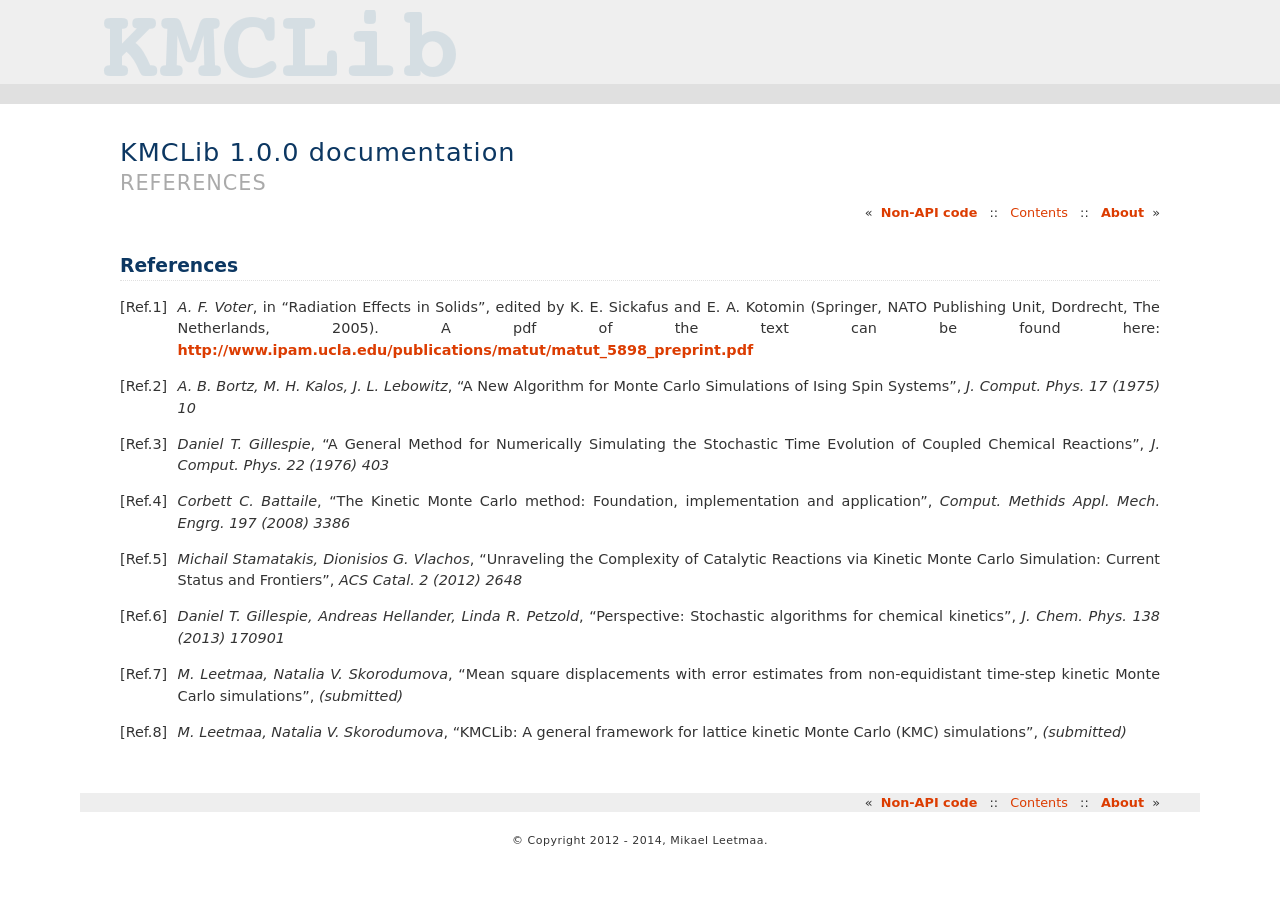
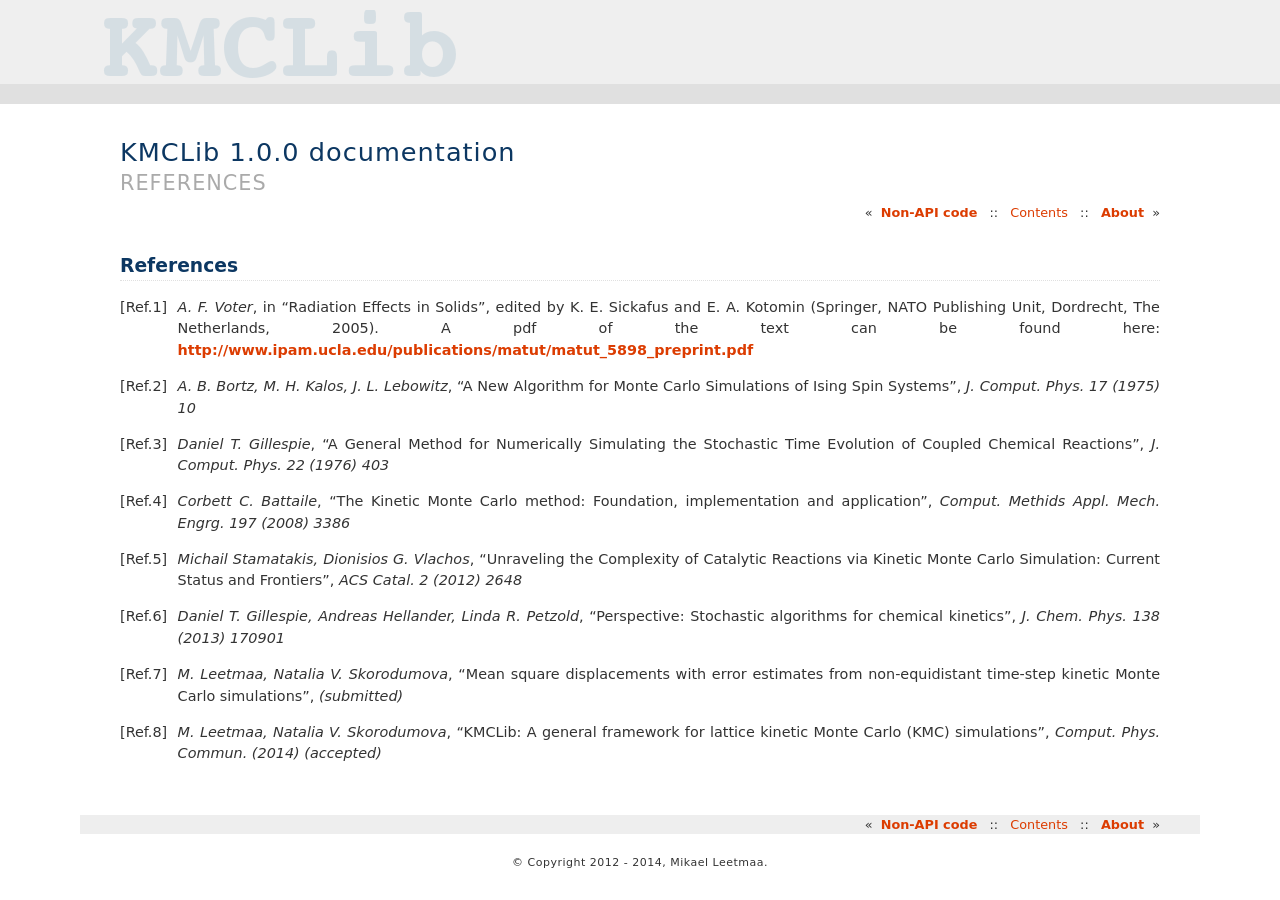
Before and after one commit to leetmaa/KMCLib, a Sphinx documentation site: the page built from python/doc/source/references.rst, in a window 1280 px wide. Built offline with Sphinx 7.4.7, drawn with Linux system fonts in a browser that asks for light colours; formulas are drawn with MathJax 3.

Commit message:
Task #0104: Updated the manual with accepted paper reference.

```diff
--- a/python/doc/source/references.rst
+++ b/python/doc/source/references.rst
@@ -15,4 +15,4 @@ References
 
 .. [Ref.7] *M. Leetmaa, Natalia V. Skorodumova*, "Mean square displacements with error estimates from non-equidistant time-step kinetic Monte Carlo simulations", *(submitted)*
 
-.. [Ref.8] *M. Leetmaa, Natalia V. Skorodumova*, "KMCLib: A general framework for lattice kinetic Monte Carlo (KMC) simulations", *(submitted)*
+.. [Ref.8] *M. Leetmaa, Natalia V. Skorodumova*, "KMCLib: A general framework for lattice kinetic Monte Carlo (KMC) simulations", *Comput. Phys. Commun. (2014) (accepted)*
```
